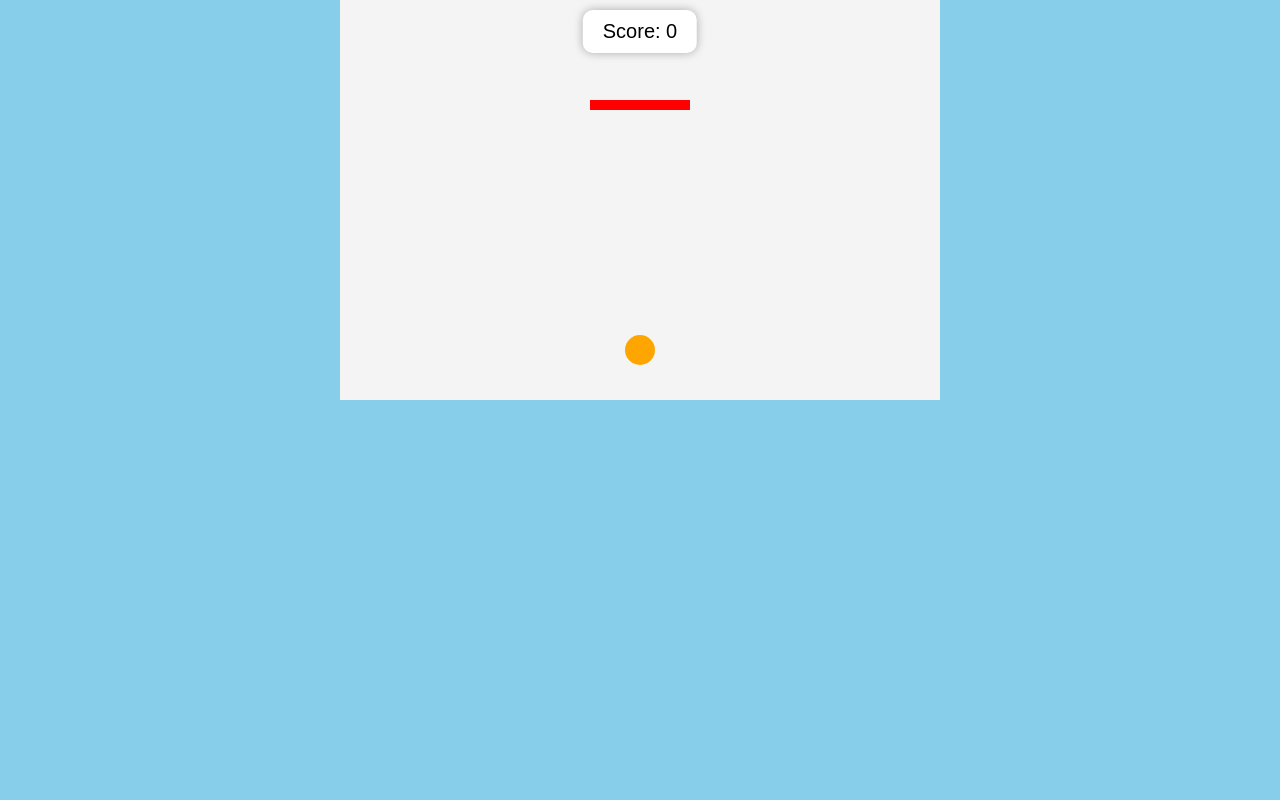
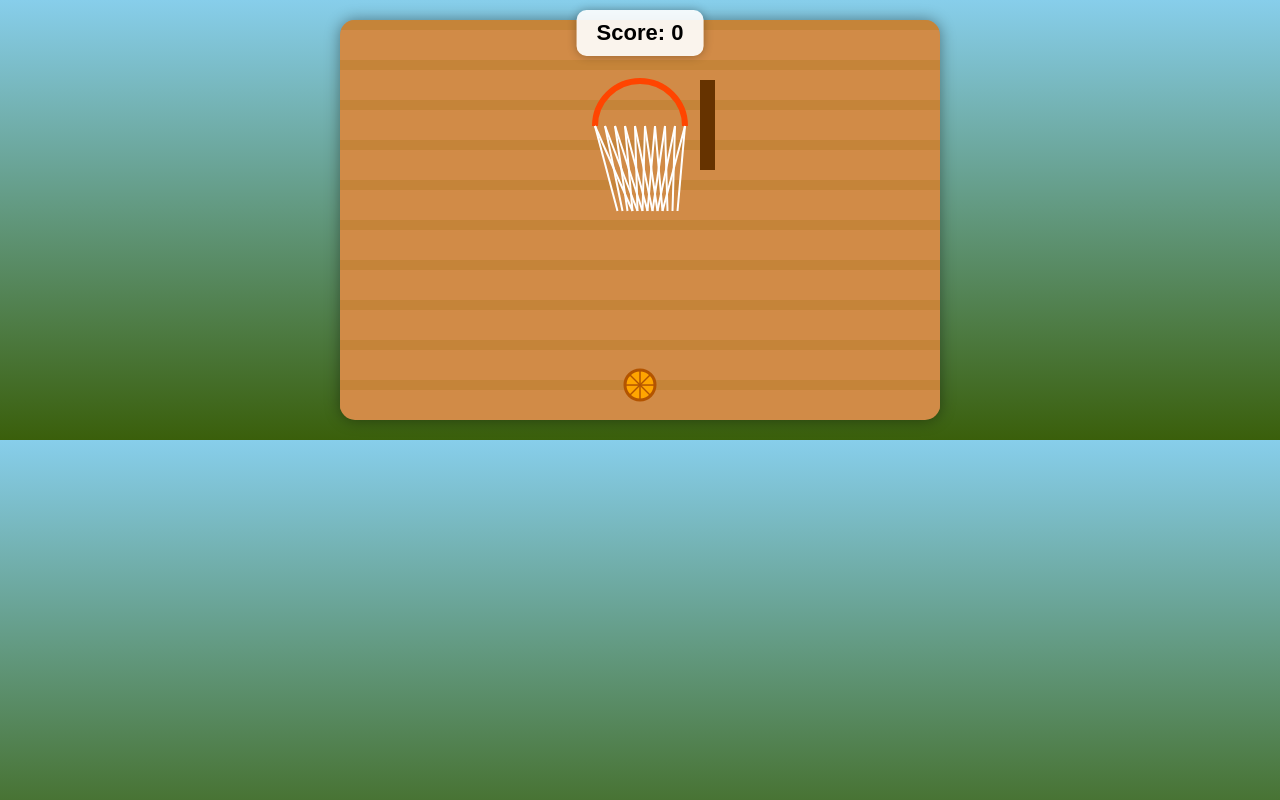
Before and after one commit to 69kodda69-sketch/Jefferson-Ostia, a plain HTML site: page index.html in a window 1280 px wide. Both pictures are taken after a click on the element 640 px from the left and 200 px from the top of the page. Drawn offline with Linux system fonts and the light colour scheme.

Commit message:
Update index.html

```diff
--- a/index.html
+++ b/index.html
@@ -2,20 +2,23 @@
 <html lang="en">
 <head>
   <meta charset="UTF-8" />
-  <title>Basketball Game</title>
+  <title>Realistic Basketball Game</title>
   <style>
     body {
       margin: 0;
       overflow: hidden;
-      background: #87CEEB;
+      background: linear-gradient(to top, #3a5f0b, #87ceeb); /* grass to sky */
       font-family: Arial, sans-serif;
       text-align: center;
+      user-select: none;
     }
 
     canvas {
       display: block;
-      margin: 0 auto;
-      background: #f4f4f4;
+      margin: 20px auto;
+      background: #d18b47; /* wooden court */
+      border-radius: 15px;
+      box-shadow: 0 0 15px rgba(0,0,0,0.4);
     }
 
     #scoreBoard {
@@ -23,11 +26,13 @@
       top: 10px;
       left: 50%;
       transform: translateX(-50%);
-      background: white;
+      background: rgba(255,255,255,0.9);
       padding: 10px 20px;
       border-radius: 10px;
-      font-size: 20px;
+      font-size: 22px;
+      font-weight: bold;
       box-shadow: 0 0 10px rgba(0,0,0,0.3);
+      user-select: none;
     }
   </style>
 </head>
@@ -39,11 +44,11 @@
   <script>
     const canvas = document.getElementById("gameCanvas");
     const ctx = canvas.getContext("2d");
+    const scoreEl = document.getElementById("score");
 
     let score = 0;
-    const scoreEl = document.getElementById("score");
 
-    // Basketball
+    // Basketball ball object
     const ball = {
       x: 300,
       y: 350,
@@ -51,58 +56,147 @@
       color: "orange",
       dx: 0,
       dy: 0,
-      isMoving: false
+      isMoving: false,
+      bounceFactor: 0.7,
+      friction: 0.99,
+      gravity: 0.4
     };
 
-    // Hoop
+    // Hoop object with rim and net
     const hoop = {
       x: 250,
       y: 100,
       width: 100,
-      height: 10
+      height: 12,
+      rimRadius: 45,
     };
 
-    // Draw hoop
+    // Draw hoop with rim and net
     function drawHoop() {
-      ctx.fillStyle = "red";
-      ctx.fillRect(hoop.x, hoop.y, hoop.width, hoop.height);
+      // Backboard
+      ctx.fillStyle = "#663300";
+      ctx.fillRect(hoop.x + hoop.width + 10, hoop.y - 40, 15, 90);
+
+      // Rim (orange)
+      ctx.strokeStyle = "#FF4500";
+      ctx.lineWidth = 6;
+      ctx.beginPath();
+      ctx.arc(hoop.x + hoop.width / 2, hoop.y + hoop.height / 2, hoop.rimRadius, 0, Math.PI, true);
+      ctx.stroke();
+
+      // Net (white lines)
+      ctx.strokeStyle = "#fff";
+      ctx.lineWidth = 2;
+      const rimX = hoop.x + hoop.width / 2;
+      const rimY = hoop.y + hoop.height / 2 + hoop.rimRadius;
+
+      for(let i = -hoop.rimRadius; i <= hoop.rimRadius; i += 10) {
+        ctx.beginPath();
+        ctx.moveTo(rimX + i, hoop.y + hoop.height / 2);
+        ctx.lineTo(rimX + i / 2, rimY + 40);
+        ctx.stroke();
+      }
+      for(let i = -hoop.rimRadius; i <= hoop.rimRadius; i += 10) {
+        ctx.beginPath();
+        ctx.moveTo(rimX + i, hoop.y + hoop.height / 2);
+        ctx.lineTo(rimX + (i / 2) + 15, rimY + 40);
+        ctx.stroke();
+      }
     }
 
-    // Draw ball
+    // Draw ball with basketball lines
     function drawBall() {
       ctx.beginPath();
       ctx.arc(ball.x, ball.y, ball.radius, 0, Math.PI * 2);
       ctx.fillStyle = ball.color;
       ctx.fill();
-      ctx.closePath();
+      ctx.lineWidth = 3;
+      ctx.strokeStyle = "#b35400";
+      ctx.stroke();
+
+      // Basketball lines
+      ctx.lineWidth = 1.5;
+      ctx.strokeStyle = "#b35400";
+
+      // Vertical line
+      ctx.beginPath();
+      ctx.moveTo(ball.x, ball.y - ball.radius);
+      ctx.lineTo(ball.x, ball.y + ball.radius);
+      ctx.stroke();
+
+      // Horizontal line
+      ctx.beginPath();
+      ctx.moveTo(ball.x - ball.radius, ball.y);
+      ctx.lineTo(ball.x + ball.radius, ball.y);
+      ctx.stroke();
+
+      // Diagonal lines
+      ctx.beginPath();
+      ctx.moveTo(ball.x - ball.radius * 0.7, ball.y - ball.radius * 0.7);
+      ctx.lineTo(ball.x + ball.radius * 0.7, ball.y + ball.radius * 0.7);
+      ctx.stroke();
+
+      ctx.beginPath();
+      ctx.moveTo(ball.x + ball.radius * 0.7, ball.y - ball.radius * 0.7);
+      ctx.lineTo(ball.x - ball.radius * 0.7, ball.y + ball.radius * 0.7);
+      ctx.stroke();
     }
 
-    // Update ball position
+    // Update ball physics
     function updateBall() {
       if (ball.isMoving) {
         ball.x += ball.dx;
         ball.y += ball.dy;
-        ball.dy += 0.3; // gravity
+        ball.dy += ball.gravity;
 
-        // Check if ball enters hoop
+        // Bounce floor
+        if (ball.y + ball.radius > canvas.height) {
+          ball.y = canvas.height - ball.radius;
+          ball.dy *= -ball.bounceFactor;
+          ball.dx *= ball.friction;
+
+          // Stop if bounce is very small
+          if (Math.abs(ball.dy) < 1) {
+            resetBall();
+          }
+        }
+
+        // Bounce walls
+        if (ball.x - ball.radius < 0) {
+          ball.x = ball.radius;
+          ball.dx *= -ball.bounceFactor;
+        }
+        if (ball.x + ball.radius > canvas.width) {
+          ball.x = canvas.width - ball.radius;
+          ball.dx *= -ball.bounceFactor;
+        }
+
+        // Check if ball passes through the rim (simple scoring)
+        const rimCenterX = hoop.x + hoop.width / 2;
+        const rimCenterY = hoop.y + hoop.height / 2;
+
+        const distX = ball.x - rimCenterX;
+        const distY = ball.y - rimCenterY;
+
         if (
-          ball.y - ball.radius < hoop.y + hoop.height &&
-          ball.y + ball.radius > hoop.y &&
-          ball.x > hoop.x &&
-          ball.x < hoop.x + hoop.width
+          distY > 0 &&
+          distY < ball.radius + 5 &&
+          Math.abs(distX) < hoop.rimRadius - 5 &&
+          ball.dy > 0
         ) {
           score++;
           scoreEl.textContent = score;
           resetBall();
         }
 
-        // If ball goes off screen
-        if (ball.y > canvas.height || ball.x < 0 || ball.x > canvas.width) {
+        // If ball goes off-screen below or sides, reset
+        if (ball.y - ball.radius > canvas.height + 50) {
           resetBall();
         }
       }
     }
 
+    // Reset ball to starting position
     function resetBall() {
       ball.x = 300;
       ball.y = 350;
@@ -111,22 +205,36 @@
       ball.isMoving = false;
     }
 
+    // Draw wooden court floor texture (simple stripes)
+    function drawCourtFloor() {
+      const stripeHeight = 10;
+      for (let y = 0; y < canvas.height; y += stripeHeight * 2) {
+        ctx.fillStyle = y % (stripeHeight * 4) === 0 ? '#c58439' : '#d18b47';
+        ctx.fillRect(0, y, canvas.width, stripeHeight);
+      }
+    }
+
+    // Main game loop
     function gameLoop() {
       ctx.clearRect(0, 0, canvas.width, canvas.height);
+      drawCourtFloor();
       drawHoop();
       drawBall();
       updateBall();
       requestAnimationFrame(gameLoop);
     }
 
+    // Handle click to shoot ball
     canvas.addEventListener("click", (e) => {
       if (!ball.isMoving) {
         const rect = canvas.getBoundingClientRect();
         const clickX = e.clientX - rect.left;
         const clickY = e.clientY - rect.top;
 
+        // Calculate shooting angle & power based on click position
         const angle = Math.atan2(ball.y - clickY, clickX - ball.x);
-        const power = 10;
+        const dist = Math.min(Math.hypot(clickX - ball.x, clickY - ball.y), 150);
+        const power = dist / 15;
 
         ball.dx = Math.cos(angle) * power;
         ball.dy = -Math.sin(angle) * power;
@@ -134,7 +242,9 @@
       }
     });
 
+    resetBall();
     gameLoop();
+
   </script>
 </body>
 </html>
```
